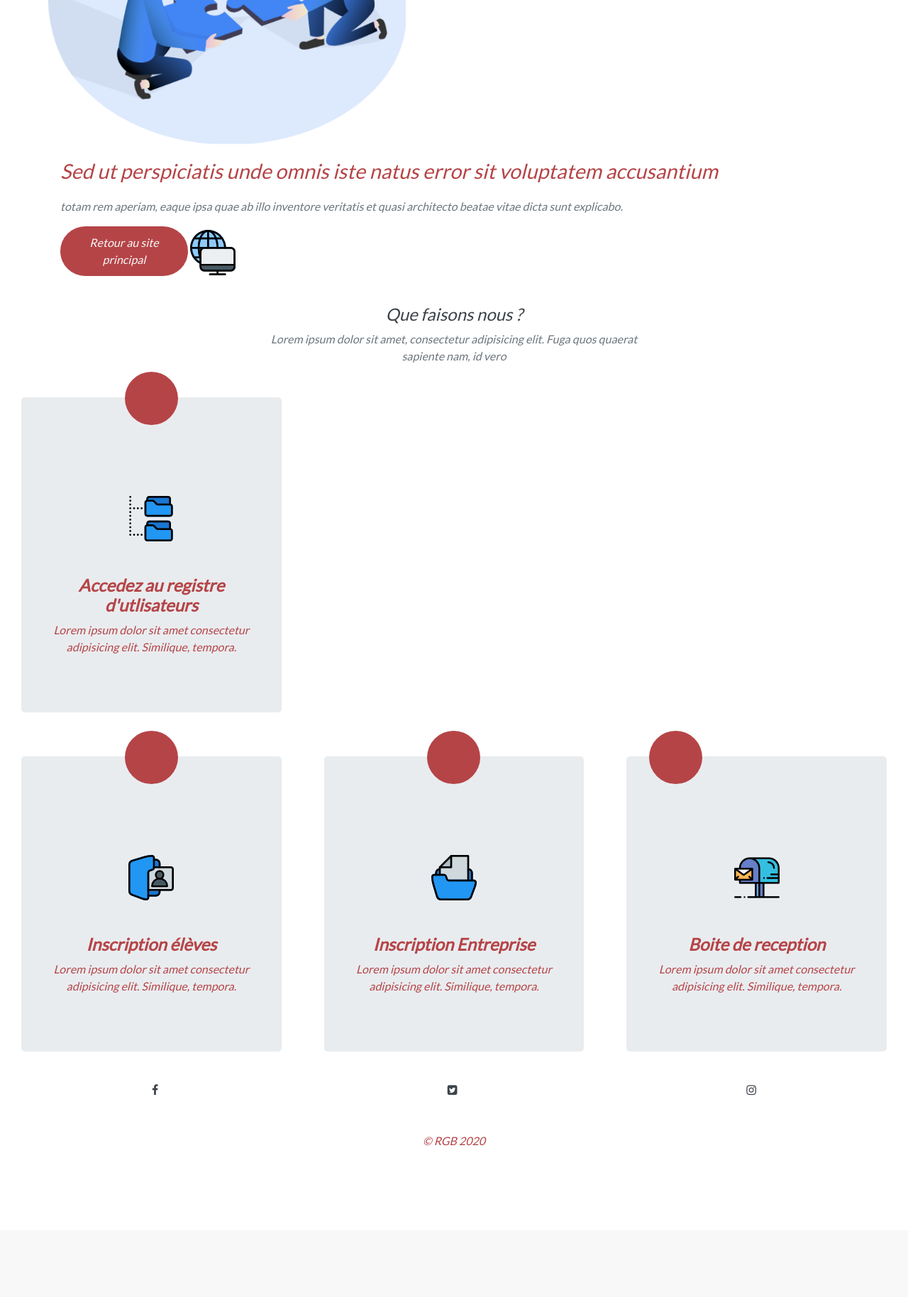
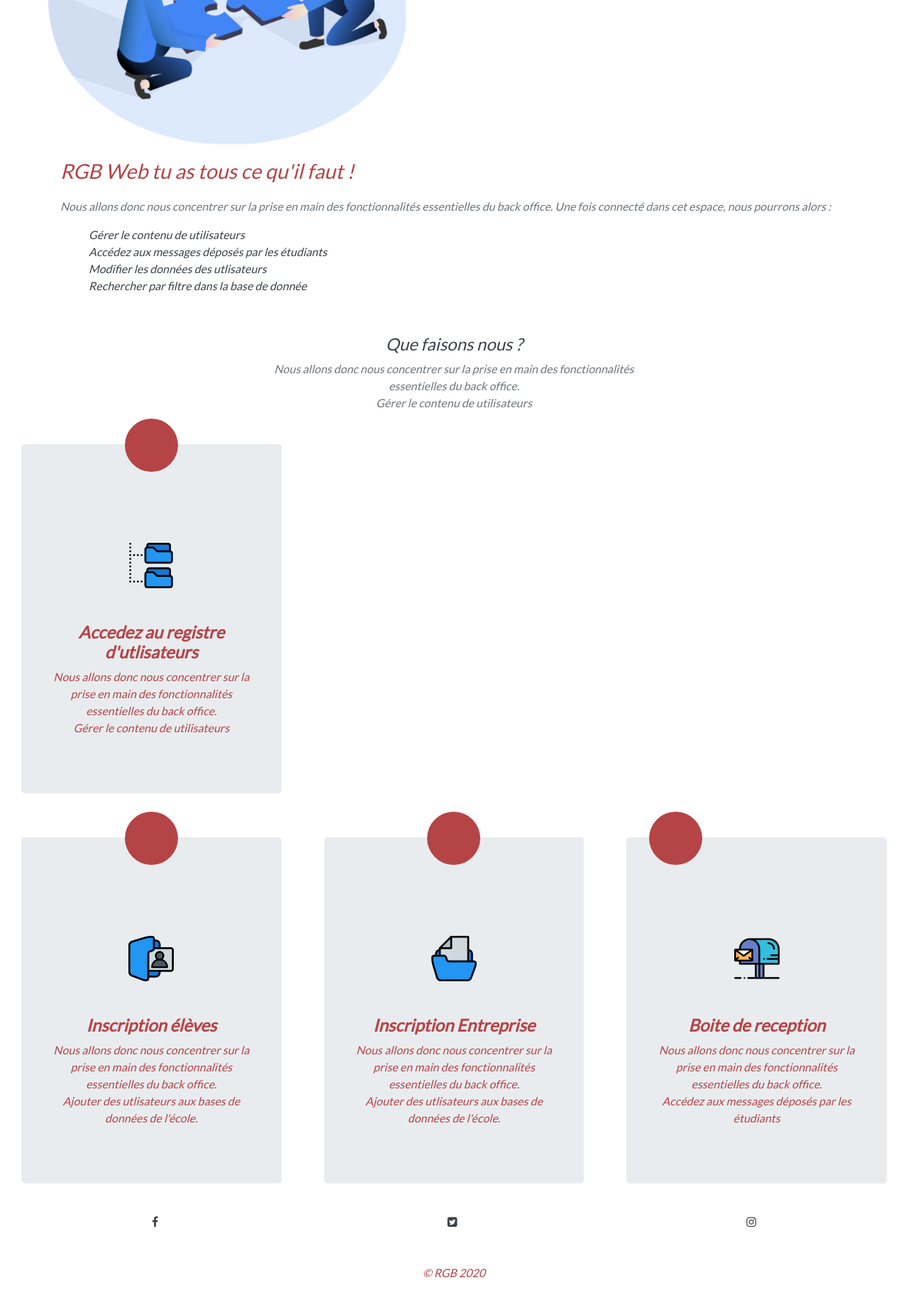
Before and after one commit to GuillaumeC31/rgb, a Symfony app: template templates/school/index.html.twig in a window 1280 px wide. Shown: the part 658-2486 px from the top of the page at 71% size. Before the commit the page ends 2272 px from the top, so only its background shows below. Run offline with Twig, Linux system fonts and the light colour scheme; the template is opened without the code that fills it, so the values that code supplies are empty; some libraries are stand-ins or nearby versions.

Commit message:
maj final school
maj final bsx les poulets

```diff
--- a/src/Controller/SchoolController.php
+++ b/src/Controller/SchoolController.php
@@ -486,9 +486,9 @@ class SchoolController extends AbstractController
 
                             $message = '<p>Bonjour '.$currentEntreprise->getIdentity().',';
                             $message.= '<br> Bienvenue sur la plateforme RGB :';
-                            $message.= '<br> Merci pour votre inscription, veuillez retrouver vos identifiants ci-dessous :';
+                         // $message.= '<br> Merci pour votre inscription, veuillez retrouver vos identifiants ci-dessous :';
                             $message.= '<br> login : '.$currentEntreprise->getEmail();
-                        //   $message.= '<br> votre mot de passe est le meme';
+                            $message.= '<br> votre mot de passe sera le meme que lors de votre inscription';
                             $message.= '<br>A très bientôt sur RGB.';
                             $message.= '</p>';
 
--- a/templates/school/add_ent.html.twig
+++ b/templates/school/add_ent.html.twig
@@ -116,6 +116,6 @@ background-color:#d9d9d9;
 </div>
 </div>
 <br>
-<a href="{{ path('school_index') }}" class="text-info"><img src="{{asset('assets/img/back.png')}}"  class="m-5 bg-warning p-4" alt="icon bdd"></a>
+<a href="{{ path('school_index') }}" class="text-info"><img src="{{asset('assets/img/back.png')}}"  class="m-3 bg-warning p-2" alt="icon bdd"></a>
 
 {% endblock %}
--- a/templates/school/add_student.html.twig
+++ b/templates/school/add_student.html.twig
@@ -143,7 +143,7 @@ background-color:#d9d9d9;
   </div>
 </div>
 <br>
-<a href="{{ path('school_index') }} "class=" text-info"><img src="{{asset('assets/img/back.png')}}"  class=" m-5 bg-warning p-4" alt=" icon bdd"></a>
+<a href="{{ path('school_index') }}" class="text-info"><img src="{{asset('assets/img/back.png')}}"  class="m-3 bg-warning p-2" alt="icon bdd"></a>
 
 
 {% endblock %}
--- a/templates/school/index.html.twig
+++ b/templates/school/index.html.twig
@@ -46,20 +46,22 @@ background:#b54447;
     <img src="{{asset('assets/img/fondPrincipal.png')}}" class="img-fluid" alt="fond ecran principal">
   </div>
   <div class="containerSlogan container">
-    <p class="slogan">Sed ut perspiciatis unde omnis iste natus error sit voluptatem accusantium
+    <p class="slogan">RGB Web tu as tous ce qu'il faut !
     </p>
     <p class="text-muted">
-      totam rem aperiam, eaque ipsa quae ab illo inventore veritatis et quasi architecto beatae vitae dicta sunt
-      explicabo.
+      Nous allons donc nous concentrer sur la prise en main des fonctionnalités essentielles du back office.
+      Une fois connecté dans cet espace, nous pourrons alors :
+      <ul>
+      <li>Gérer le contenu de utilisateurs </li>
+      <li>Accédez aux messages déposés par les étudiants</li>
+      <li>Modifier les données des utlisateurs</li>
+      <li>Rechercher par filtre dans la base de donnée</li>
+      </ul>
     </p>
   </div>
 </div>
 
-<div class="container">
-  <a id="rond" class="btn text-light btnChasse rounded-pill" href="{{ path('home_index') }}">Retour au site
-    principal</a>
-  <img src="{{asset('assets/img/index.png')}}" class="mt-1" alt="icon bdd">
-</div>
+
 
 <div class="row text-center">
   <div class="col-sm-12 col-md-12 col-12">
@@ -67,8 +69,7 @@ background:#b54447;
   </div>
   <div class="container">
     <div class="d-flex justify-content-center">
-      <p class="text-muted w-50">Lorem ipsum dolor sit amet, consectetur adipisicing elit. Fuga quos quaerat sapiente
-        nam, id vero
+      <p class="text-muted w-50"> Nous allons donc nous concentrer sur la prise en main des fonctionnalités essentielles du back office.<br>Gérer le contenu de utilisateurs
       </p>
     </div>
   </div>
@@ -87,7 +88,7 @@ background:#b54447;
             <strong>
               Accedez au registre d'utlisateurs</strong>
           </h2>
-          <p>Lorem ipsum dolor sit amet consectetur adipisicing elit. Similique, tempora.</p>
+          <p>Nous allons donc nous concentrer sur la prise en main des fonctionnalités essentielles du back office.<br>Gérer le contenu de utilisateurs</p>
         </div>
       </a>
     </div>
@@ -104,7 +105,7 @@ background:#b54447;
             </div>
             <img src="{{asset('assets/img/student.png')}}" class="mb-5" alt="icon eleve">
             <h2><strong> Inscription élèves</strong></h2>
-            <p>Lorem ipsum dolor sit amet consectetur adipisicing elit. Similique, tempora.</p>
+            <p>Nous allons donc nous concentrer sur la prise en main des fonctionnalités essentielles du back office.<br>Ajouter des utlisateurs aux bases de données de l'école. </p>
           </div>
         </a>
       </div>
@@ -120,7 +121,7 @@ background:#b54447;
             </div>
             <img src="{{asset('assets/img/ent.png')}}" class="mb-5" alt="icon entreprise">
             <h2><strong> Inscription Entreprise </strong></h2>
-            <p>Lorem ipsum dolor sit amet consectetur adipisicing elit. Similique, tempora.</p>
+           <p>Nous allons donc nous concentrer sur la prise en main des fonctionnalités essentielles du back office.<br>Ajouter des utlisateurs aux bases de données de l'école. </p>
           </div>
         </a>
       </div>
@@ -136,7 +137,7 @@ background:#b54447;
             </div>
             <img src="{{asset('assets/img/message.png')}}" class="mb-5" alt="icon message">
             <h2><strong>Boite de reception</strong></h2>
-            <p>Lorem ipsum dolor sit amet consectetur adipisicing elit. Similique, tempora.</p>
+           <p>Nous allons donc nous concentrer sur la prise en main des fonctionnalités essentielles du back office.<br>Accédez aux messages déposés par les étudiants</p>
           </div>
         </a>
       </div>
--- a/templates/school/list_message.html.twig
+++ b/templates/school/list_message.html.twig
@@ -67,5 +67,5 @@ h2{
     </div>
   </div>
 
-  <a href="{{ path('school_index') }}" class="text-info"><img src="{{asset('assets/img/back.png')}}" class="m-5 bg-warning p-4" alt="icon bdd"></a>
+ <a href="{{ path('school_index') }}" class="text-info"><img src="{{asset('assets/img/back.png')}}"  class="m-3 bg-warning p-2" alt="icon bdd"></a>
 {% endblock %}
--- a/templates/school/modif_student.html.twig
+++ b/templates/school/modif_student.html.twig
@@ -48,7 +48,7 @@ h2{
 
 <div class="container justify-content-center my-5">
   <div class="row">
-    <div class="col">
+    <div class="col-8 justify-content-center">
 
 
         <form method="post">
@@ -110,7 +110,7 @@ h2{
     </div>
   </div>
 </div>
-<a href="{{ path('list_valid') }}" class="text-info"><img src="{{asset('assets/img/back.png')}}" href="{{ path('school_index') }}" class="m-5 bg-warning p-4" alt="icon bdd"></a>
+<a href="{{ path('list_valid') }}" class="text-info"><img src="{{asset('assets/img/back.png')}}"  class="m-3 bg-warning p-2" alt="icon bdd"></a>
 
 
 
--- a/templates/school/view_ent.html.twig
+++ b/templates/school/view_ent.html.twig
@@ -107,12 +107,12 @@ h2{
           </tbody>
         </table>
 
-          <a type="submit" class="btn btn-outline-success" href="{{ path('list_valid') }}">Comfirmer</a>
+
       </form>
     </div>
   </div>
 </div>
-<a href="{{ path('list_valid') }}" class="text-info"><img src="{{asset('assets/img/back.png')}}" class="m-5 bg-warning p-4" alt="icon bdd"></a>
+<a href="{{ path('list_valid') }}" class="text-info"><img src="{{asset('assets/img/back.png')}}"  class="m-3 bg-warning p-2" alt="icon bdd"></a>
 
 {% endblock %}
 
--- a/templates/school/view_message.html.twig
+++ b/templates/school/view_message.html.twig
@@ -58,7 +58,7 @@ background-color:#d9d9d9;
     </div>
   </div>
 </div>
-<a href="{{ path('school_index') }}" class="text-info"><img src="{{asset('assets/img/back.png')}}"  class="m-5 bg-warning p-4" alt="icon bdd"></a>
+<a href="{{ path('list_message') }}" class="text-info"><img src="{{asset('assets/img/back.png')}}"  class="m-3 bg-warning p-2" alt="icon bdd"></a>
 
 
 {% endblock %}
--- a/templates/school/view_student.html.twig
+++ b/templates/school/view_student.html.twig
@@ -36,7 +36,7 @@ h2{
 
 <div class="container justify-content-center my-5 ">
   <div class="row">
-    <div class="col-6 justify-content-center">
+    <div class="col justify-content-center">
 
      <form method="post" class="my-5 justify-content-center">
       <h2 class="text-center">{{users.firstname}}  {{users.lastname}}</h2><br>
@@ -101,6 +101,6 @@ h2{
     </div>
   </div>
 </div>
-<a href="{{ path('list_valid') }}" class="text-info"><img src="{{asset('assets/img/back.png')}}" class="m-5 bg-warning p-4" alt="icon bdd"></a>
+<a href="{{ path('list_valid') }}" class="text-info"><img src="{{asset('assets/img/back.png')}}"  class="m-3 bg-warning p-2" alt="icon bdd"></a>
 
 {% endblock %}
```
Also changed, not shown: templates/school/list_valid.html.twig (+9 -5 lines), templates/school/modif_ent.html.twig (+15 -3 lines).
